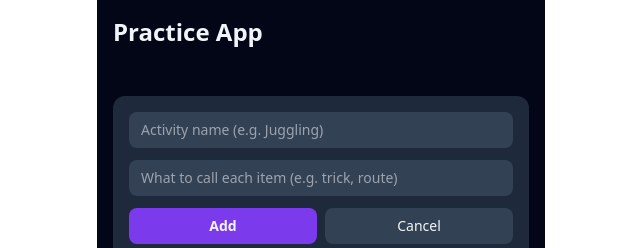
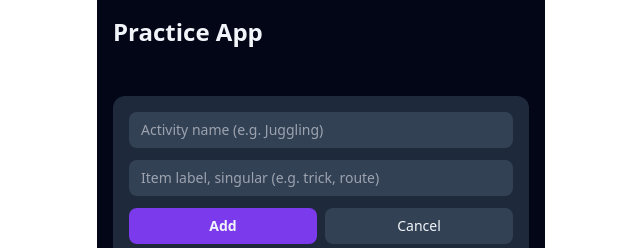
Before and after one commit to clmatt/practice-app, a React (Vite) app: page / in a window 1280 px wide. Both pictures are taken after a click on the button "+ Add Activity". Shown: the top 248 px of the page, without its empty margins (319-959 px from the left). Built offline with nearby package versions, Linux system fonts and the light colour scheme.

Commit message:
fix: clarify item label input is singular

```diff
--- a/src/screens/HomeScreen.tsx
+++ b/src/screens/HomeScreen.tsx
@@ -72,7 +72,7 @@ export default function HomeScreen() {
           />
           <input
             className="bg-slate-700 rounded-lg px-3 py-2 text-sm w-full outline-none"
-            placeholder="What to call each item (e.g. trick, route)"
+            placeholder="Item label, singular (e.g. trick, route)"
             value={itemLabel}
             onChange={e => setItemLabel(e.target.value)}
           />
```
